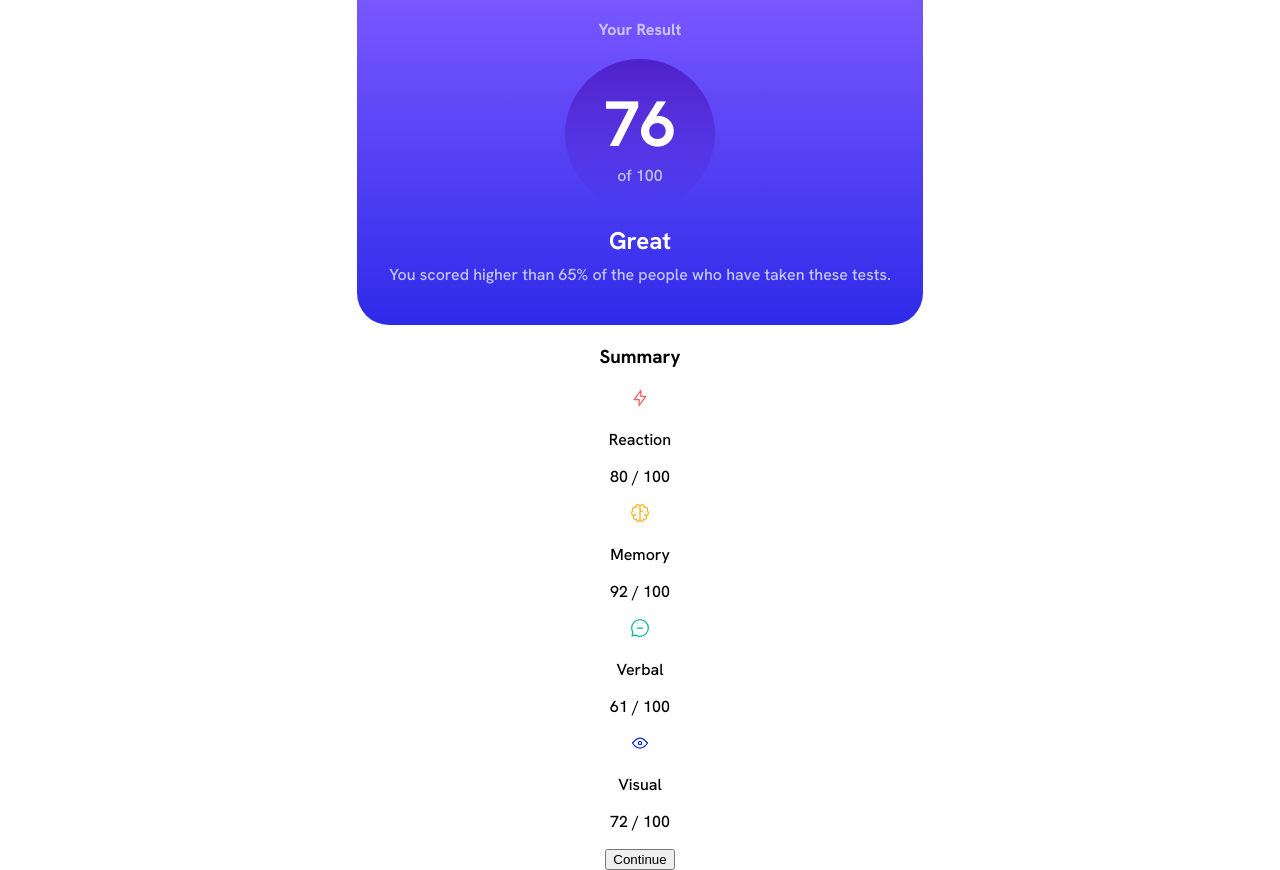
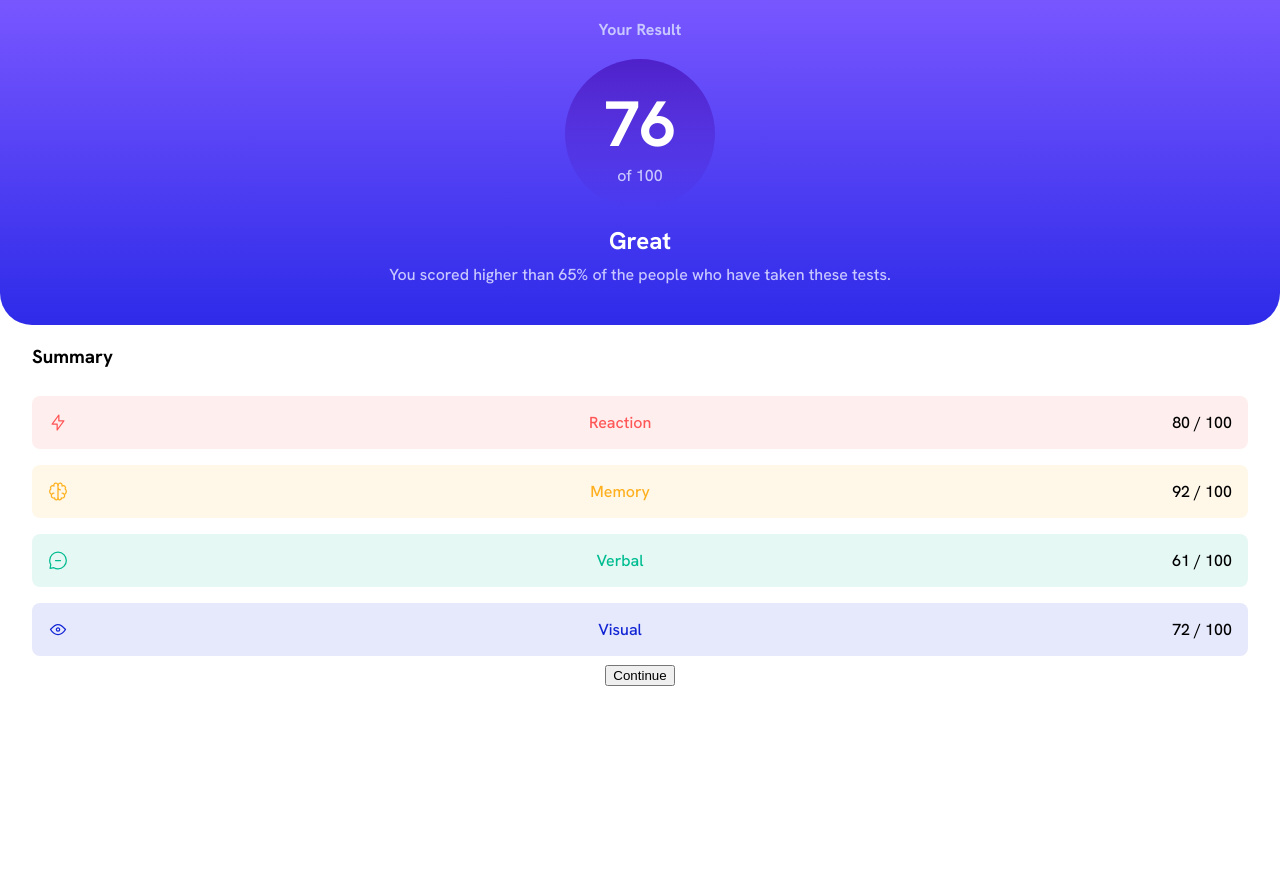
Before and after one commit to gmenesesdev/results-summary-component-main-frondmentor.io, a plain HTML site: page index.html in a window 1280 px wide. After the commit the page ends 800 px from the top, so only its background shows below. Drawn offline with Linux system fonts and the light colour scheme.

Commit message:
Se apican modificaciones de tamaño, estilo y colores para index.html y style.css. Faltan aplicar cambios para card-2

```diff
--- a/index.html
+++ b/index.html
@@ -30,23 +30,25 @@
       </p>
     </div>
     <div class="card-2">
-      <h3>Summary</h3>
-      <div class="row-1">
+      <div class="n-0">
+        <h3>Summary</h3>
+      </div>
+      <div class="row n-1">
         <img src="assets/images/icon-reaction.svg" alt="" />
         <p>Reaction</p>
         <p>80 / 100</p>
       </div>
-      <div class="row-2">
+      <div class="row n-2">
         <img src="assets/images/icon-memory.svg" alt="" />
         <p>Memory</p>
         <p>92 / 100</p>
       </div>
-      <div class="row-3">
+      <div class="row n-3">
         <img src="assets/images/icon-verbal.svg" alt="" />
         <p>Verbal</p>
         <p>61 / 100</p>
       </div>
-      <div class="row-4">
+      <div class="row n-4">
         <img src="assets/images/icon-visual.svg" alt="" />
         <p>Visual</p>
         <p>72 / 100</p>
--- a/style.css
+++ b/style.css
@@ -4,9 +4,13 @@
 :root {
   /* ### Primary */
   --light-red: hsl(0, 100%, 67%);
+  --light-red-bg: hsla(0, 100%, 67%, 0.1);
   --orangey-yellow: hsl(39, 100%, 56%);
+  --orangey-yellow-bg: hsla(39, 100%, 56%, 0.1);
   --green-teal: hsl(166, 100%, 37%);
+  --green-teal-bg: hsla(166, 100%, 37%, 0.1);
   --cobalt-blue: hsl(234, 85%, 45%);
+  --cobalt-blue-bg: hsla(234, 85%, 45%, 0.1);
 
   /* ## Gradients */
 
@@ -45,6 +49,7 @@ body {
   align-items: center;
   justify-content: center;
   height: auto;
+  width: 100%
 }
 
 .card-1 {
@@ -55,6 +60,7 @@ body {
     var(--light-royal-blue)
   );
   border-radius: 0 0 2rem 2rem;
+  width: 100%;
 }
 
 .card-1 p {
@@ -63,15 +69,15 @@ body {
     margin: 0 2rem 2.5rem 2rem;
 }
 
-h2 {
-    color: var(--white);
-    margin: 1rem auto 0.5rem auto;
-}
-
 h1 {
   color: var(--light-lavender);
   font-size: 1rem;
   margin: 1.2rem;
+}
+
+h2 {
+  color: var(--white);
+  margin: 1rem auto 0.5rem auto;
 }
 
 .circle {
@@ -101,6 +107,54 @@ h1 {
     font-weight: 500;
     margin: 0;
 }
+
+.card-2 {
+  display: grid;
+  grid-template-rows: 1fr;
+  width: 100%;
+}
+
+h3 {
+  text-align: left;
+  margin-left: 2rem;
+}
+
+.row {
+  display: flex;
+  flex-direction: row;
+  justify-content: space-between;
+  margin: 0.5rem 2rem;
+  border-radius: 8px;
+}
+
+.n-1, .n-2, .n-3, .n-4 {
+  padding: 0 1rem;
+}
+
+.n-1 {
+  color: var(--light-red);
+  background-color: var(--light-red-bg);
+}
+
+.n-2 {
+  color: var(--orangey-yellow);
+  background-color: var(--orangey-yellow-bg);
+}
+
+.n-3 {
+  color: var(--green-teal);
+  background-color: var(--green-teal-bg);
+}
+
+.n-4 {
+  color: var(--cobalt-blue);
+  background-color: var(--cobalt-blue-bg);
+}
+
+.row p:nth-child(3) {
+  color: black;
+}
+
 /* Desktop */
 @media (min-width: 376) {
 }
```
